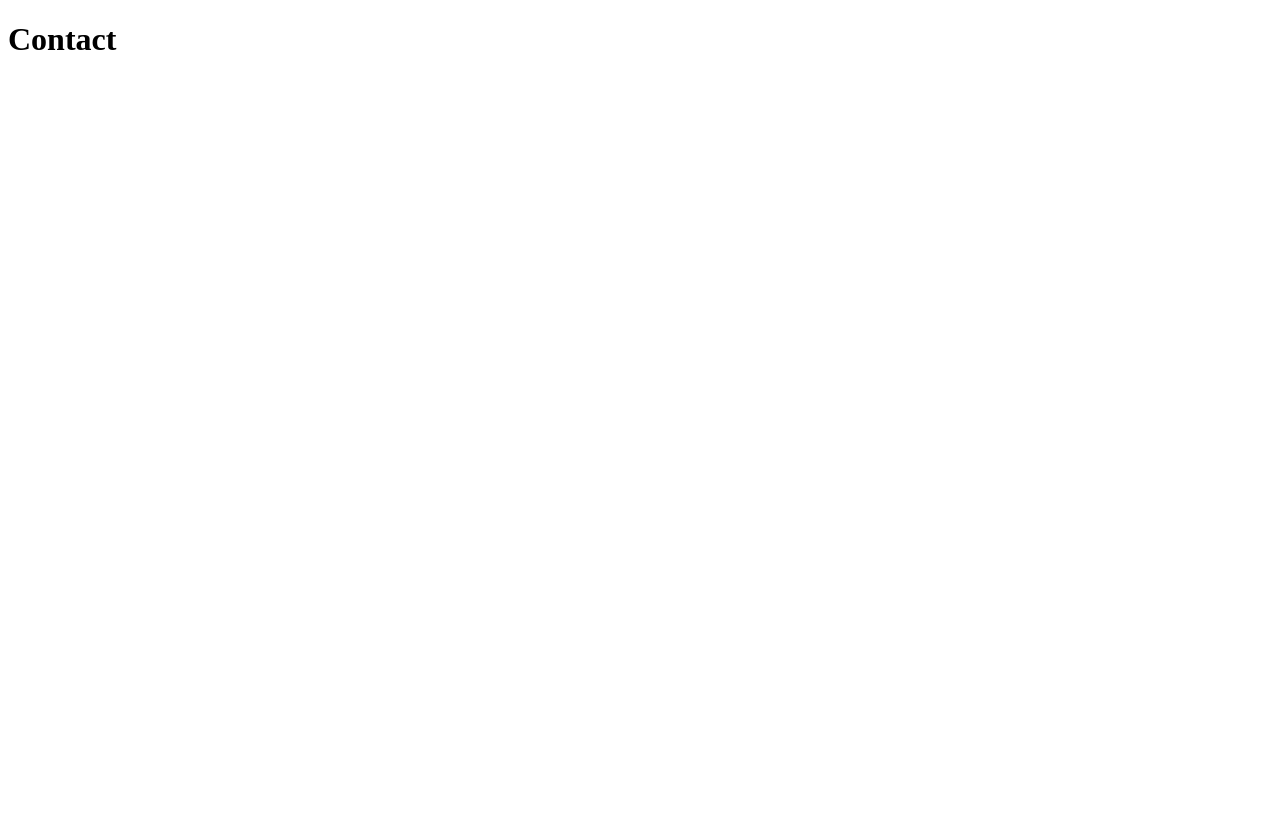
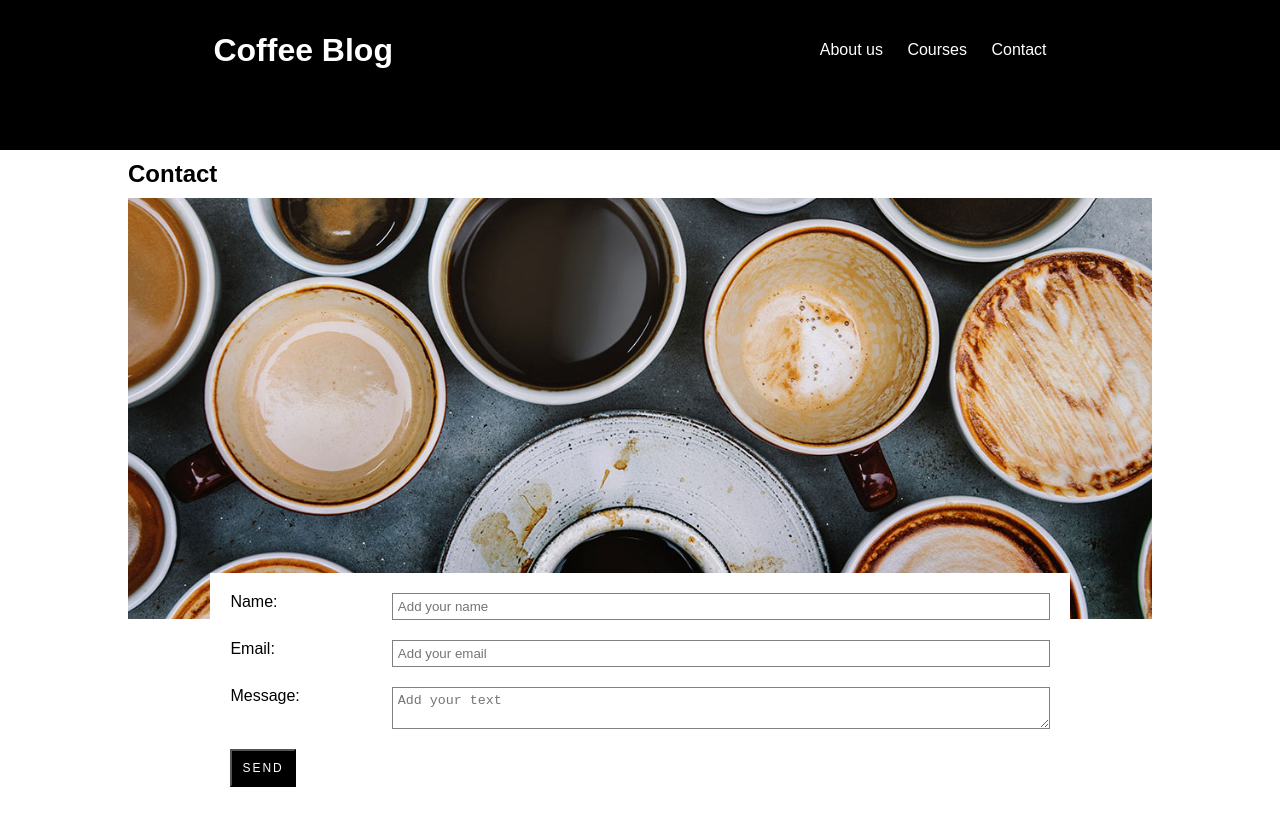
Before and after one commit to SamanthaSDGKU/coffee-blog-ch55, a plain HTML site: page contact.html in a window 1280 px wide. Drawn offline with Linux system fonts and the light colour scheme.

Commit message:
contact page

```diff
--- a/contact.html
+++ b/contact.html
@@ -3,9 +3,46 @@
 <head>
     <meta charset="UTF-8">
     <meta name="viewport" content="width=device-width, initial-scale=1.0">
+    <link rel="stylesheet" href="mystyle.css">
     <title>Document</title>
 </head>
 <body>
-    <h1>Contact</h1>
+    <header class="secondary-header">
+        <div class="menu-bar">
+            <h1>Coffee Blog</h1>
+            <nav>
+                <a href="about.html">About us</a>
+                <a href="courses.html">Courses</a>
+                <a href="contact.html">Contact</a>
+            </nav>
+        </div>
+    </header>
+    <main class="container">
+        <h2>Contact</h2>
+
+        <div class="form-container">
+            <div>
+                <img src="img/contact.jpg" alt="contact image">
+            </div>
+            <form class="form container">
+                <div class="input-container">
+                    <label>Name:</label>
+                    <input type="text" placeholder="Add your name">
+                </div>
+                <div class="input-container">
+                    <label>Email:</label>
+                    <input type="email" placeholder="Add your email">
+                </div>
+                <div class="input-container">
+                    <label>Message:</label>
+                    <textarea id="message" placeholder="Add your text"></textarea>
+                </div>
+                <div>
+                    <button class="btn btn-more">Send</button>
+                </div>
+            </form>
+        </div>
+
+    </main>
 </body>
 </html>
--- a/mystyle.css
+++ b/mystyle.css
@@ -47,13 +47,18 @@ a{
     padding-bottom: 15px;
 }
 /*header*/
-header{
+.primary-header{
     background-image: url(img/banner.jpg);
     background-position: center center;
     background-size: cover;
-    height: 400px;
+    height: 300px;
     color:white;
     text-align: center;
+}
+.secondary-header{
+    background-color: black;
+    color:white;
+    height: 150px;
 }
 .menu-bar{
     display: flex;
@@ -77,3 +82,29 @@ header{
     width:30%;
 }
 /*courses*/
+
+/*contact*/
+
+.form-container{
+    display: flex;
+    flex-direction: column;
+}
+.form{
+    background-color: white;
+    padding:20px;
+    margin-top: -50px;
+}
+.input-container{
+    display: flex;
+    margin-bottom: 20px;
+}
+
+.input-container label{
+    width:20%;
+}
+.input-container input,
+.input-container textarea{
+    padding: 5px;
+    border:1px solid gray;
+    width: 80%;
+}
```
Also changed, not shown: about.html (+21 -1 lines), forms.html (added, +50 -0 lines), index.html (+1 -1 lines).
